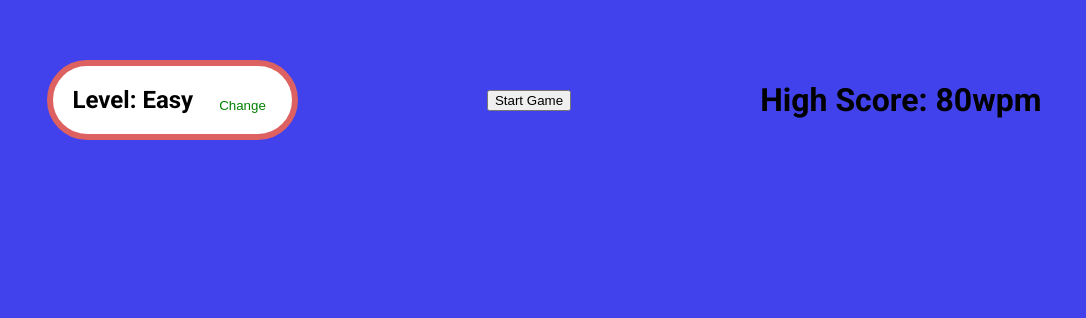
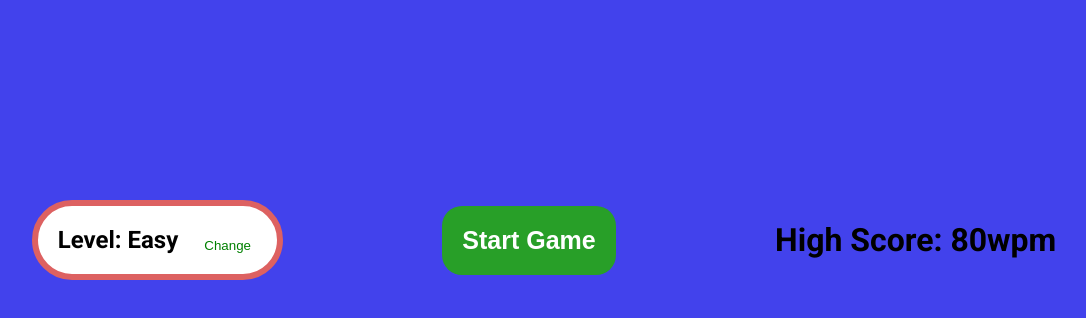
Before and after one commit to MidooFF/Typing-Game, a plain HTML site: page index.html in a window 1280 px wide. Shown: the whole page, without its empty margins (96-1182 px from the left). Drawn offline with Linux system fonts and the light colour scheme.

Commit message:
added the start button structure

```diff
--- a/src/sass/main.scss
+++ b/src/sass/main.scss
@@ -17,7 +17,7 @@ h1, h2 {
 .container {
     display: flex;
     justify-content: space-around;
-    margin-top: 60px;
+    margin-top: 200px;
     padding: 0 40px;
     align-items: center;
     .level {
@@ -41,4 +41,19 @@ h1, h2 {
             cursor: pointer;
         }
     }
+    .main-game {
+        button {
+            background-color: #289f28;;
+            color: white;
+            padding: 20px;
+            font-size: 25px;
+            font-weight: bold;
+            border: none;
+            border-radius: 20px;
+            -webkit-border-radius: 20px;
+            -moz-border-radius: 20px;
+            -ms-border-radius: 20px;
+            -o-border-radius: 20px;
 }
+    }
+}
```
Also changed, not shown: dist/css/main.css, 1 other file.
